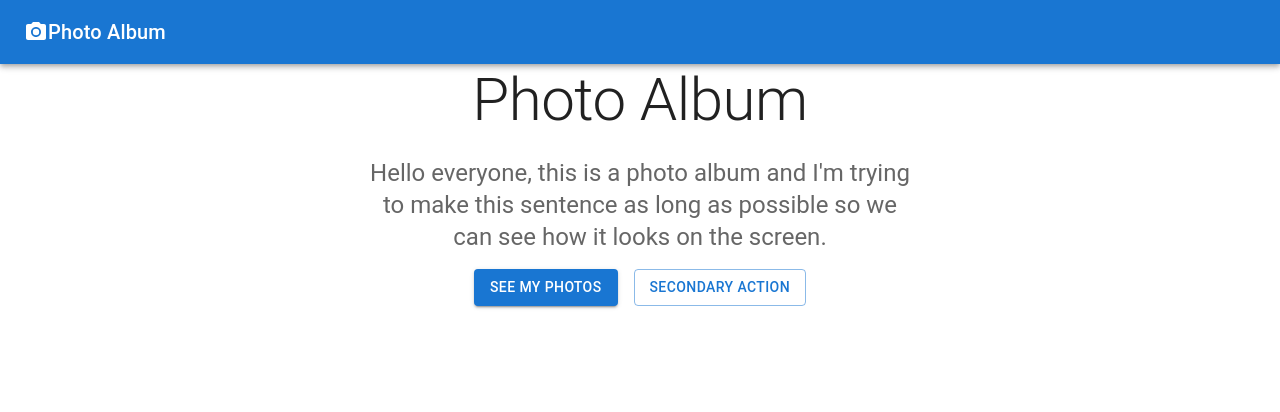
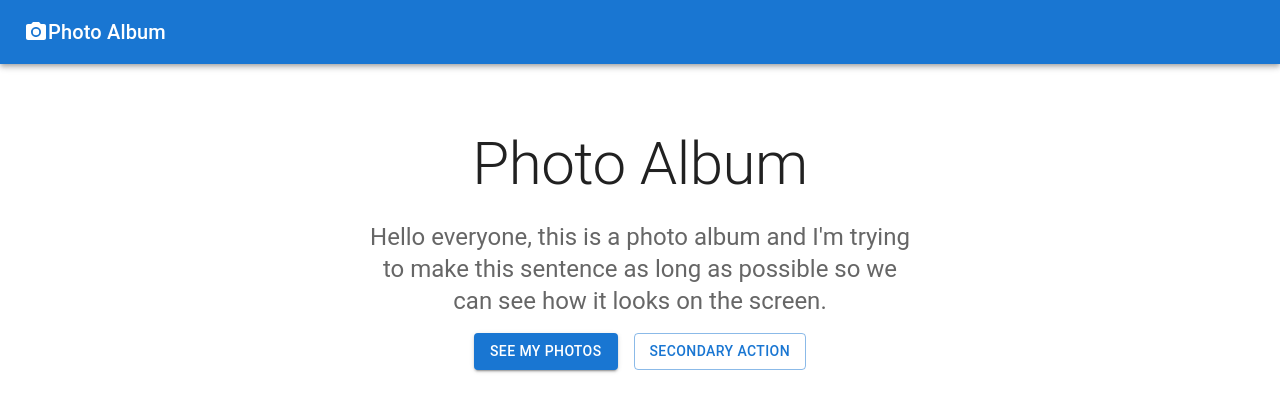
Before and after one commit to jdana111/sb30_mui_round2, a React (Create React App) app: page / in a window 1280 px wide. Shown: the top 412 px of the page. Built offline with nearby package versions, Linux system fonts and the light colour scheme; the HTML template or start-up script is replaced by a standard one.

Commit message:
Struggling to get theme.palette.background.paper to work.

```diff
--- a/package.json
+++ b/package.json
@@ -6,10 +6,12 @@
     "@emotion/react": "^11.11.4",
     "@emotion/styled": "^11.11.0",
     "@fontsource/roboto": "^5.0.12",
+    "@material-ui/core": "^4.12.4",
     "@material-ui/icons": "^4.11.3",
     "@mui/icons-material": "^5.15.12",
     "@mui/material": "^5.15.12",
     "@mui/styled-engine-sc": "^6.0.0-alpha.17",
+    "@mui/styles": "^5.15.13",
     "@testing-library/jest-dom": "^5.17.0",
     "@testing-library/react": "^13.4.0",
     "@testing-library/user-event": "^13.5.0",
--- a/src/App.js
+++ b/src/App.js
@@ -9,13 +9,27 @@
   Grid,
   Toolbar,
   Container,
+  // makeStyles,
 } from "@mui/material";
 import { PhotoCamera } from "@mui/icons-material";
 import * as React from "react";
 import Button from "@mui/material/Button";
-import ButtonGroup from "@mui/material/ButtonGroup";
+import { makeStyles } from '@material-ui/core/styles';
+
+
+const useStyles = makeStyles((theme) => ({
+  container: {
+    backgroundColor: theme.palette.background.paper,
+    padding: theme.spacing(8, 0, 6),
+  },
+  text:
+  {
+    backgroundColor: theme.palette.common.primary,
+  }
+}));
 
 export default function App() {
+  const classes = useStyles();
   return (
     <>
       <CssBaseline />
@@ -26,9 +40,9 @@
         </Toolbar>
       </AppBar>
       <main>
-        <div>
+        <div className={classes.container}>
           <Container maxWidth="sm">
-            <Typography
+            <Typography className = {classes.text}
               variant="h2"
               align="center"
               color="textPrimary"
@@ -36,7 +50,7 @@
             >
               Photo Album
             </Typography>
-            <Typography
+            <Typography className={classes.text}
               variant="h5"
               align="center"
               color="textSecondary"
```
Also changed, not shown: 1 other file (tests, documents, lock files or other folders).
